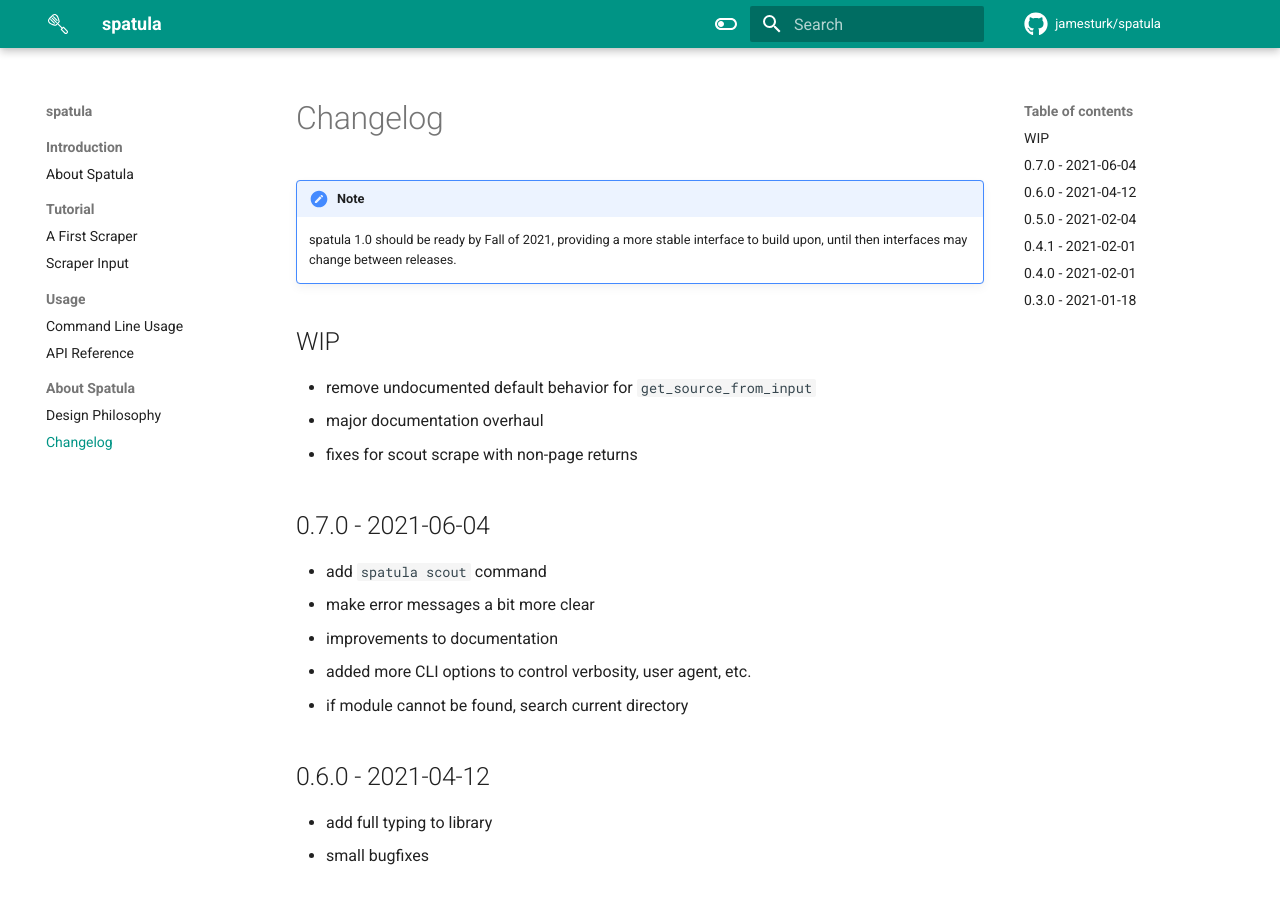
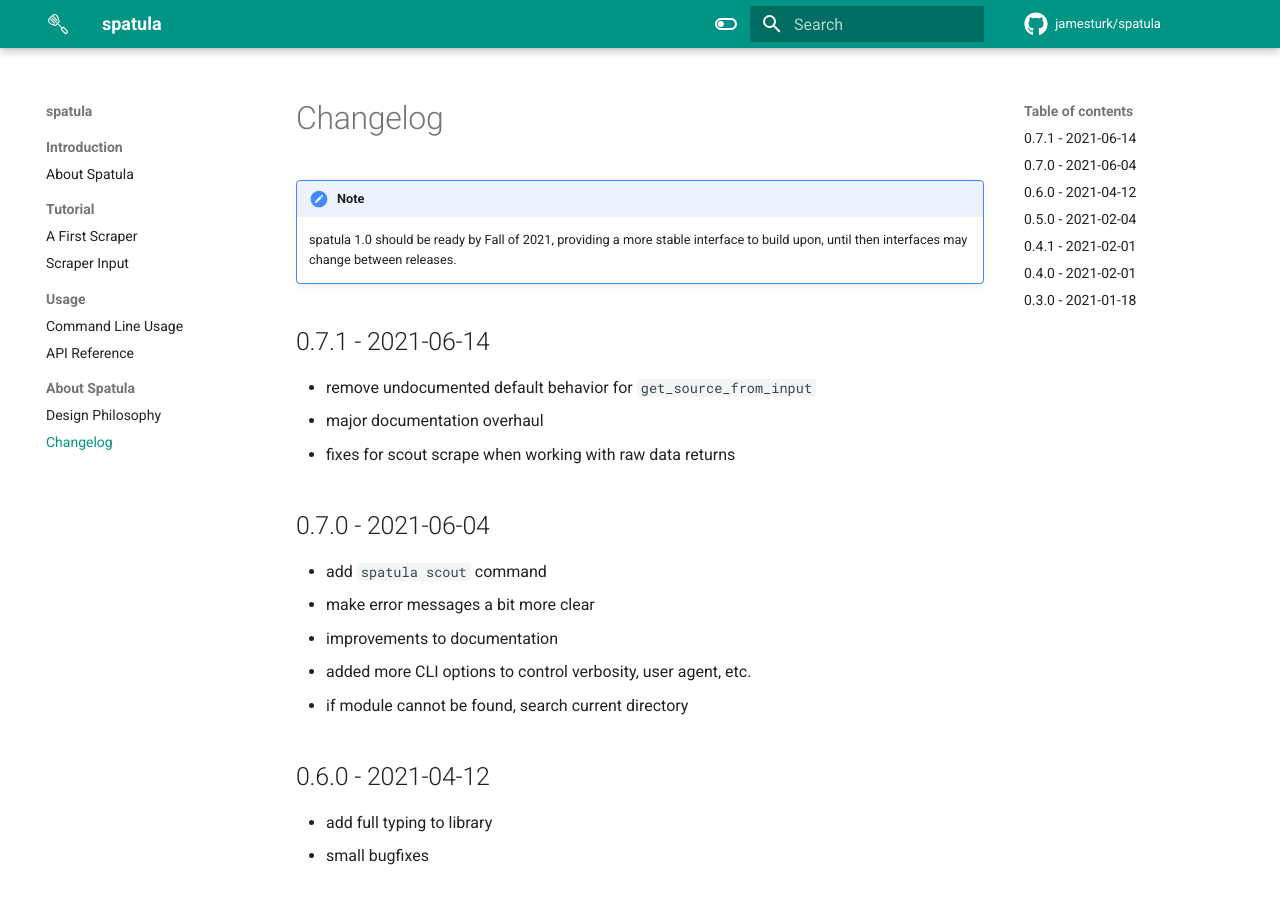
Before and after one commit to jamesturk/spatula, an MkDocs documentation site: the page built from docs/changelog.md, in a window 1280 px wide and 900 px high. Built offline with MkDocs 1.6.1 and Material for MkDocs 9.7.7, drawn with Linux system fonts in a browser that asks for light colours; comment, search, counter and statistics services are not loaded.

Commit message:
0.7.1 changelog

```diff
--- a/docs/changelog.md
+++ b/docs/changelog.md
@@ -3,11 +3,11 @@
 !!! note
     spatula 1.0 should be ready by Fall of 2021, providing a more stable interface to build upon, until then interfaces may change between releases.
 
-## WIP
+## 0.7.1 - 2021-06-14
 
 - remove undocumented default behavior for `get_source_from_input`
 - major documentation overhaul
-- fixes for scout scrape with non-page returns
+- fixes for scout scrape when working with raw data returns
 
 ## 0.7.0 - 2021-06-04
 
```
